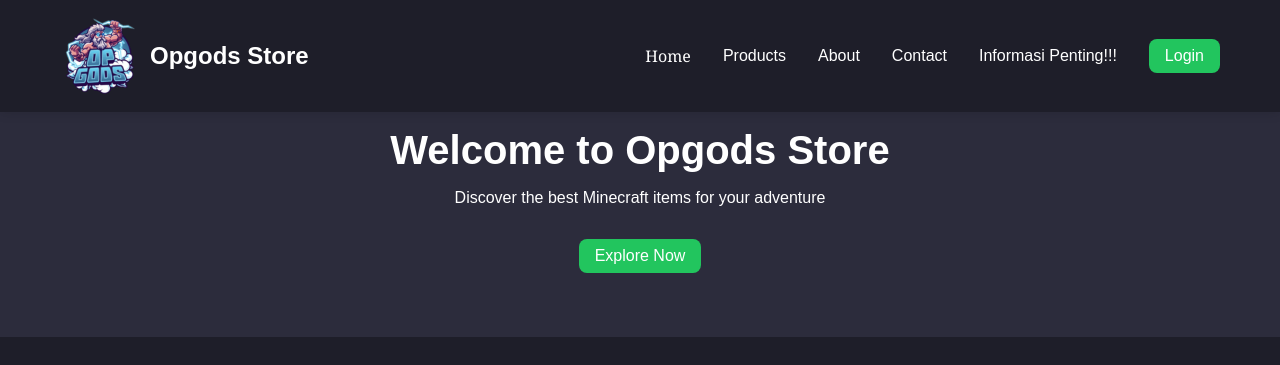
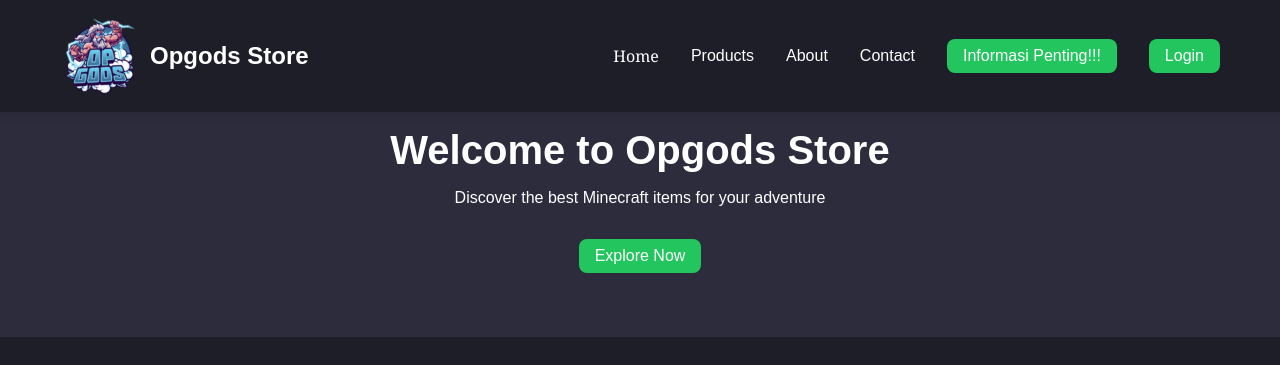
Before and after one commit to opgodsnetwork/opgodsnetwork.github.io, a PHP site: page / in a window 1280 px wide. Shown: the top 365 px of the page. Run offline with PHP 8.4, Linux system fonts and the light colour scheme.

Commit message:
Update style.css

```diff
--- a/style.css
+++ b/style.css
@@ -68,10 +68,19 @@
 
         .nav-links .btn-nav-login:hover {
             background-color: #16a34a;
+
         }
 
-        .nav-links .btn-nav-login:hover {
-            background-color: #16a34a;
+        .nav-links .btn-nav-informasi {
+            background-color: #22c55e;
+            color: white;
+            padding: 0.5rem 1rem;
+            border-radius: 0.5rem;
+
+        }
+
+        .nav-links .btn-nav-informasi:hover {
+            background-color: red;
 
         }
 
```
